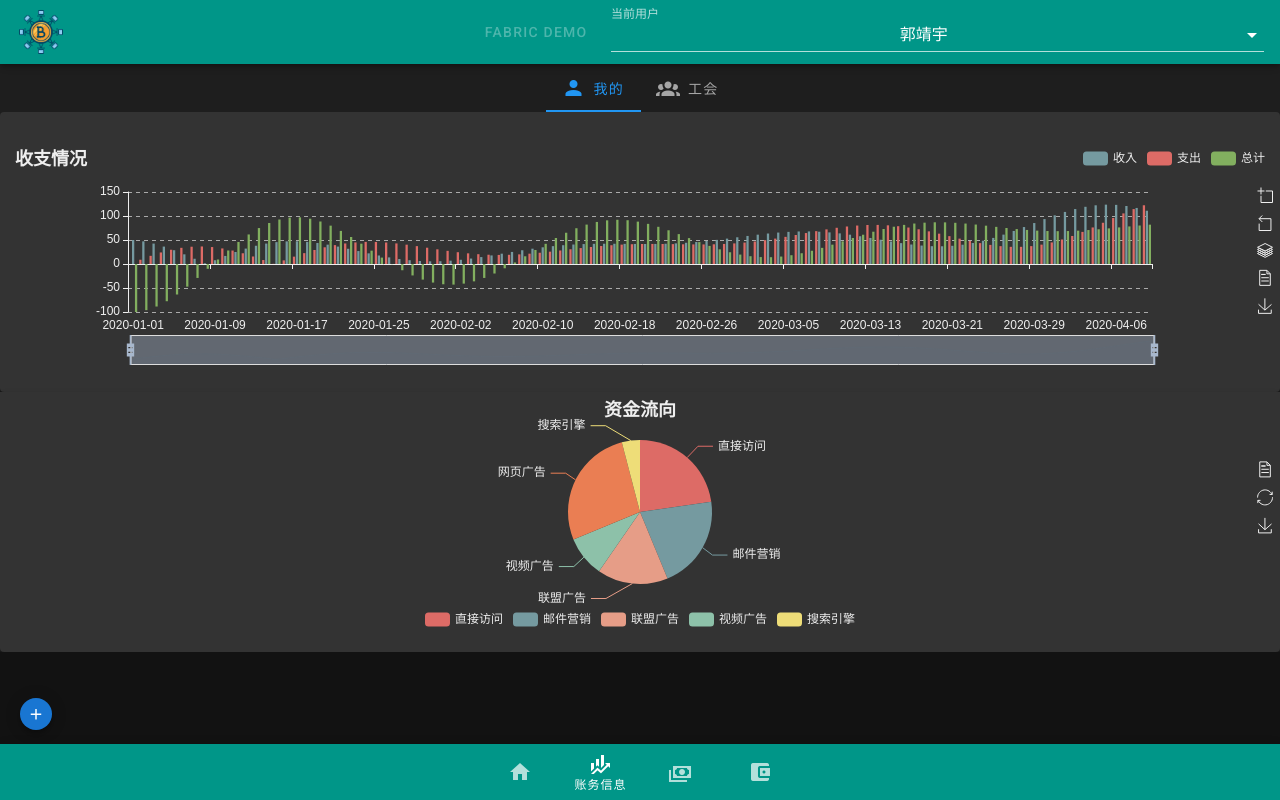
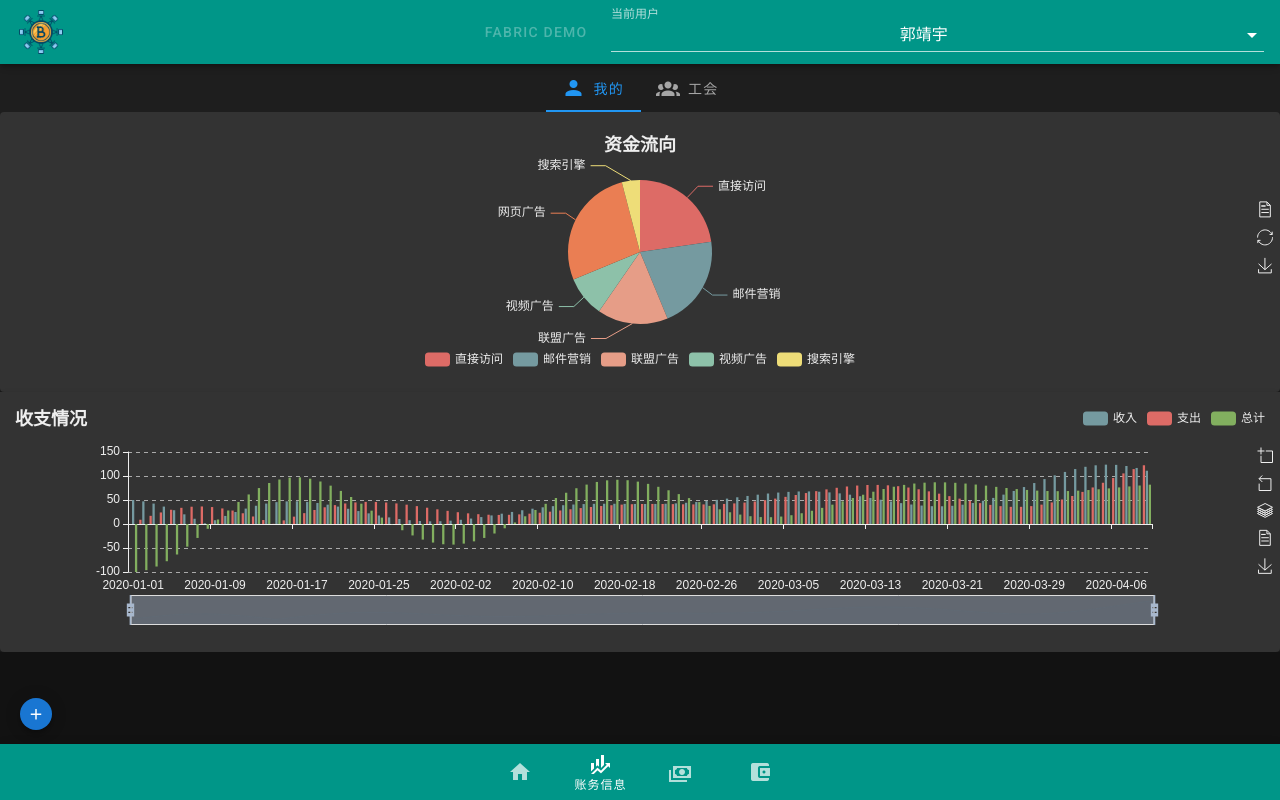
Before and after one commit to xusysh/fabric-client-demo, a Vue app: page /union-account in a window 1280 px wide. Built offline with nearby package versions, Linux system fonts and the light colour scheme; no server answers.

Commit message:
账务信息

```diff
--- a/src/views/components/charts/PieChart/NestedPies.vue
+++ b/src/views/components/charts/PieChart/NestedPies.vue
@@ -15,8 +15,7 @@ export default {
     this.option = {
       title: {
         text: "资金流向",
-        left: "center",
-        top: "2%"
+        left: "center"
       },
       tooltip: {
         trigger: "item",
--- a/src/views/pages/FinancialInfo/index.vue
+++ b/src/views/pages/FinancialInfo/index.vue
@@ -15,10 +15,10 @@
       </v-tab>
       <v-tab-item v-for="n in 2" :key="n" disabled>
         <v-card style="padding: 20px 0;background: #333333">
-          <bar-animation-delay></bar-animation-delay>
+          <nested-pies></nested-pies>
         </v-card>
         <v-card style="padding-bottom:20px;background: #333333">
-          <nested-pies></nested-pies>
+          <bar-animation-delay></bar-animation-delay>
         </v-card>
       </v-tab-item>
     </v-tabs>
```
